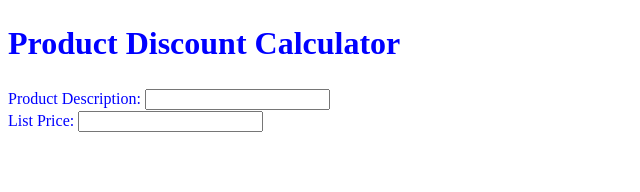
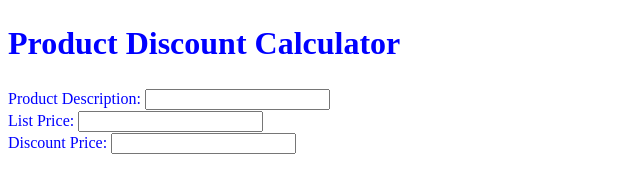
Before and after one commit to js296/IT218-Spring2017, a plain HTML site: page index.html in a window 1280 px wide. Shown: the whole page, without its empty margins (0-640 px from the left). Drawn offline with Linux system fonts and the light colour scheme; files that its build step writes are made by us from their sources.

```diff
--- a/index.html
+++ b/index.html
@@ -18,6 +18,10 @@
 
 	<label>List Price:</label>
 	<input type = "text" name = "list_price"/><br />
+
+	<label>Discount Price:</label>
+	<input type= "text" name "discount_price"/><br />
+
 
 <!--
 <b><h2>This is a place holder to add a paragraph.</h2></b>
```
